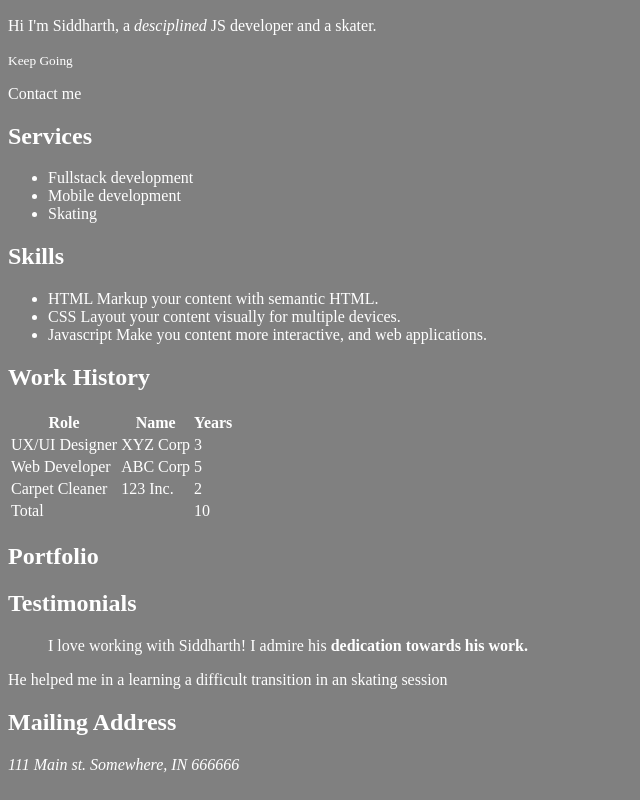
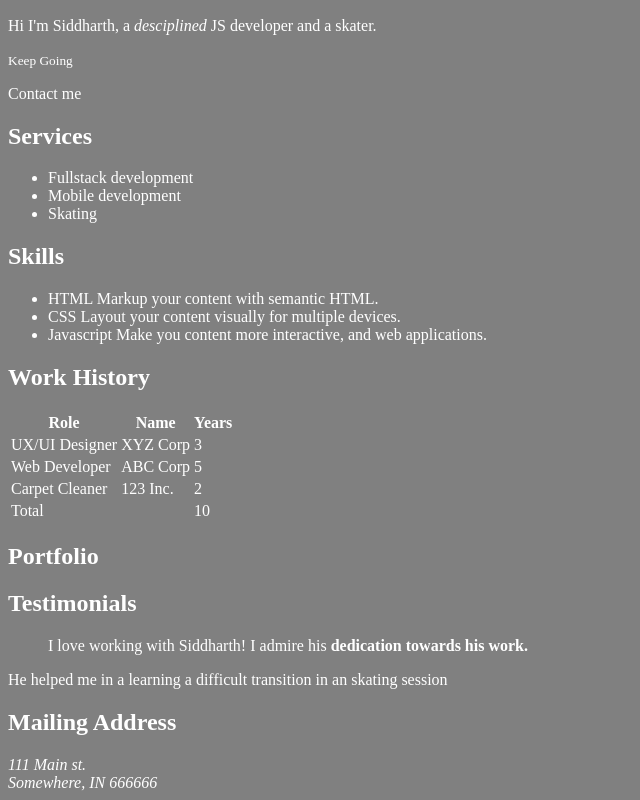
Before and after one commit to siddtheone/html-and-css, a website: page index.html in a window 1280 px wide. Shown: the part 319-1119 px from the top of the page, without its empty margins (0-640 px from the left). Drawn offline with Linux system fonts and the light colour scheme.

Commit message:
Update index.html

```diff
--- a/index.html
+++ b/index.html
@@ -100,7 +100,7 @@
       <section>
         <h2>Mailing Address</h2>
         <address>
-          111 Main st. Somewhere, IN 666666
+          111 Main st.<br>Somewhere, IN 666666
         </address>
       </section>
     </main>
```
